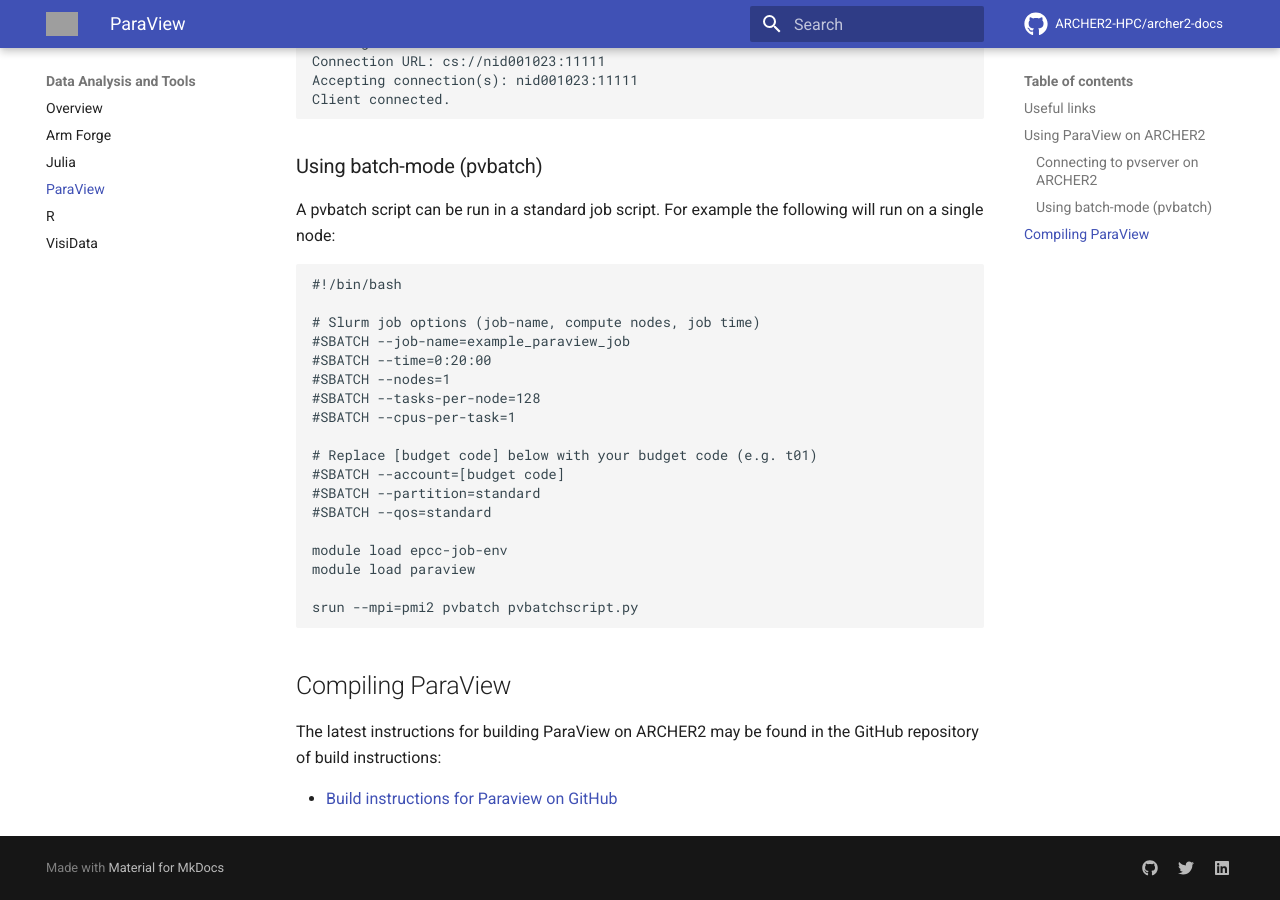
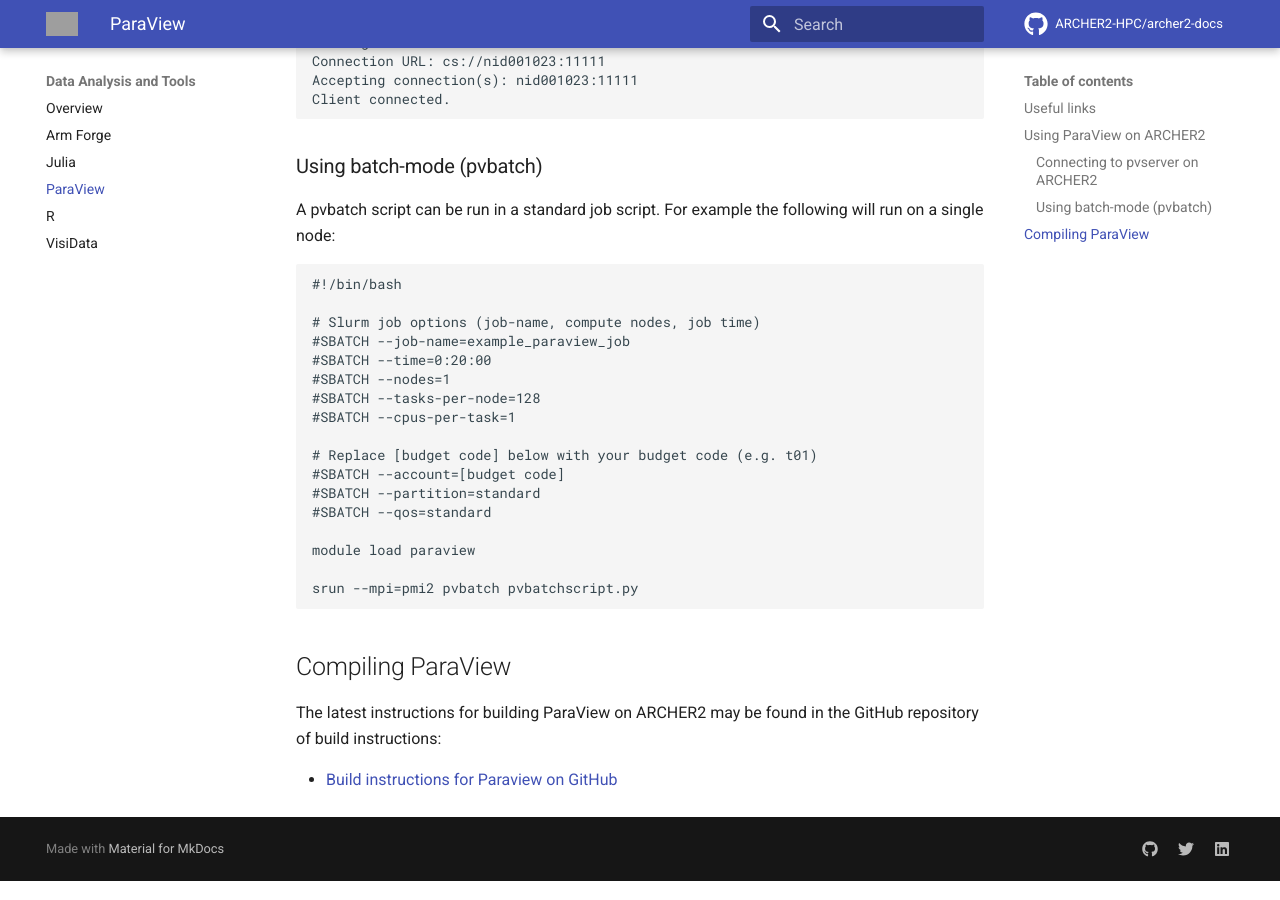
Before and after one commit to ARCHER2-HPC/archer2-docs, an MkDocs documentation site: the page built from docs/data-tools/paraview.md, in a window 1280 px wide and 900 px high, scrolled down 1970 px. Built offline with MkDocs 1.6.1 and Material for MkDocs 9.7.7, drawn with Linux system fonts in a browser that asks for light colours; comment, search, counter and statistics services are not loaded; grey boxes are pictures that could not be loaded.

Commit message:
Remove outdated epcc-job-env

```diff
--- a/docs/data-tools/paraview.md
+++ b/docs/data-tools/paraview.md
@@ -116,7 +116,6 @@
 #SBATCH --partition=standard
 #SBATCH --qos=standard
 
-module load epcc-job-env
 module load paraview
 
 srun --mpi=pmi2 pvbatch pvbatchscript.py
```
